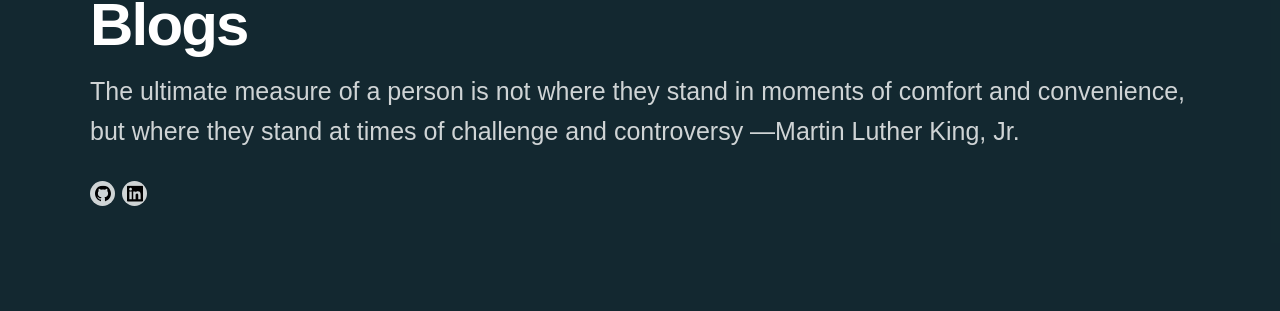
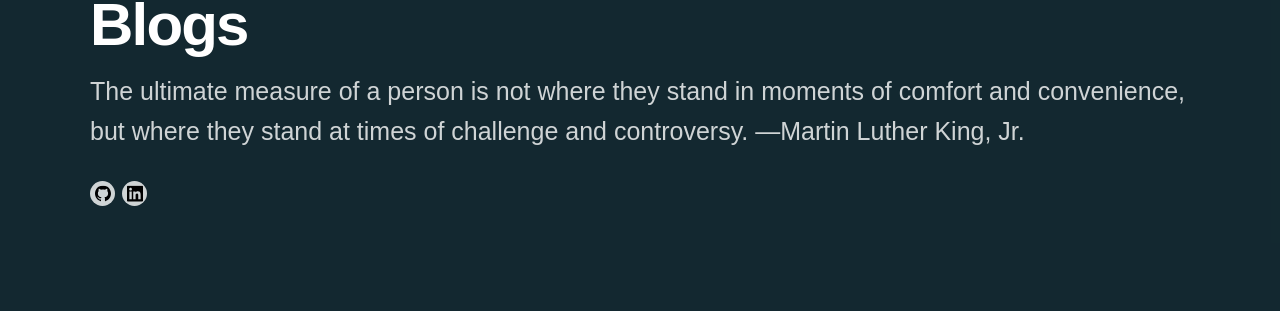
Before and after one commit to crisokonkwo/crisokonkwo.github.io, a Jekyll site: the page built from blog/index.html, in a window 1280 px wide. Shown: the part 266-577 px from the top of the page. Built offline with Jekyll 4.4.1, drawn with Linux system fonts in a browser that asks for light colours; nearby versions of some CDN libraries; some web fonts are replaced; the list of posts is cut into pages by our own code.

Commit message:
Update index.html

```diff
--- a/blog/index.html
+++ b/blog/index.html
@@ -14,8 +14,8 @@ featured_image:
 	<div class="wrap">
 
 		<h1>Blogs</h1>
-		<p style="font-size: 25px">The ultimate measure of a person is not where they stand in moments of comfort and convenience, but where they stand at times of challenge and controversy —Martin Luther King, Jr.
-</p-->
+		<p style="font-size: 25px">The ultimate measure of a person is not where they stand in moments of comfort and convenience, but where they stand at times of challenge and controversy. —Martin Luther King, Jr.
+</p>
 
 		{% include socials.html %}
 
```
